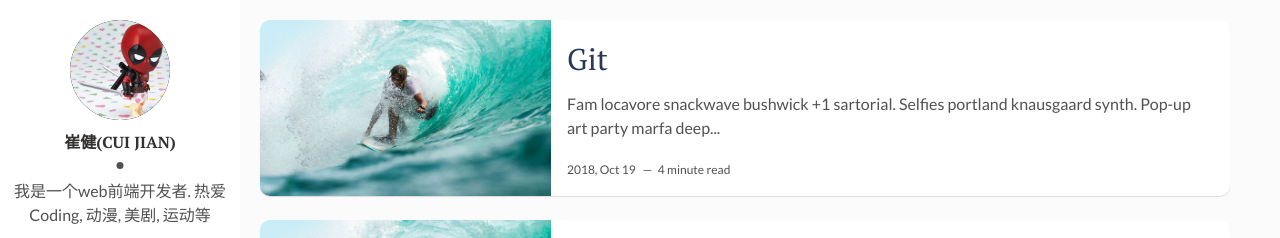
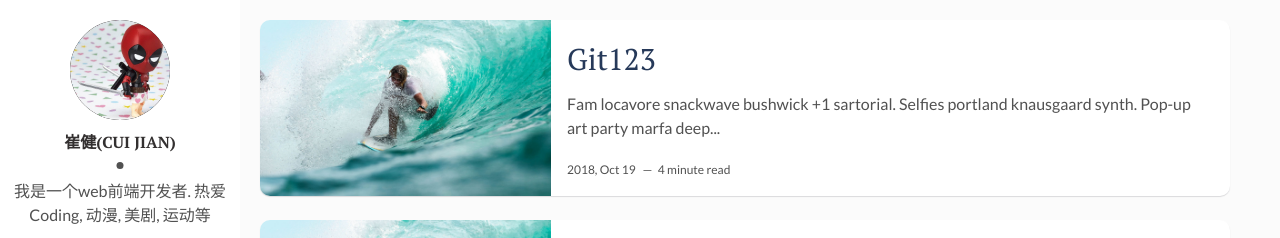
Before and after one commit to cuijian-dexter/cuijian-dexter.github.io, a Jekyll site: the page built from index.html, in a window 1280 px wide and 900 px high. Shown: the top 238 px of the window. Built offline with Jekyll 4.4.1, drawn with Linux system fonts in a browser that asks for light colours; the list of posts is cut into pages by our own code.

Commit message:
代码升级

```diff
--- a/_config.yml
+++ b/_config.yml
@@ -4,7 +4,7 @@
   line in _config.yml. It will appear in your document head meta (for
   Google search results) and in your feed.xml site description.
 permalink: ':title/'
-baseurl: "/" # the subpath of your site, e.g. /blog
+baseurl: "" # the subpath of your site, e.g. /blog
 url: "" # the base hostname & protocol for your site, e.g. http://example.com
 site-twitter: #if your site has a twitter account, enter it here
 
--- a/_includes/head.html
+++ b/_includes/head.html
@@ -69,10 +69,10 @@
 	<meta http-equiv="X-UA-Compatible" content="IE=edge">
 	<meta name="viewport" content="width=device-width, initial-scale=1, maximum-scale=1">
 	<meta property="og:image" content="">
-	<link rel="shortcut icon" href="{{ "/assets/img/favicon/favicon2.ico" | prepend: site.baseurl }}" type="image/x-icon">
-	<link rel="apple-touch-icon" href="{{ "/assets/img/author.jpg" | prepend: site.baseurl }}">
-	<link rel="apple-touch-icon" sizes="72x72" href="{{ "/assets/img/author.jpg" | prepend: site.baseurl }}">
-	<link rel="apple-touch-icon" sizes="144x144" href="{{ "/assets/img/author.jpg" | prepend: site.baseurl }}">
+	<link rel="shortcut icon" href="{{ "assets/img/favicon/favicon2.ico" | prepend: site.baseurl }}" type="image/x-icon">
+	<link rel="apple-touch-icon" href="{{ "assets/img/author.jpg" | prepend: site.baseurl }}">
+	<link rel="apple-touch-icon" sizes="72x72" href="{{ "assets/img/author.jpg" | prepend: site.baseurl }}">
+	<link rel="apple-touch-icon" sizes="144x144" href="{{ "assets/img/author.jpg" | prepend: site.baseurl }}">
 	<!-- Chrome, Firefox OS and Opera -->
 	<meta name="theme-color" content="#263959">
 	<!-- Windows Phone -->
@@ -83,7 +83,7 @@
 	<link href="https://fonts.googleapis.com/css?family=PT+Serif:400,700" rel="stylesheet">
 	<link href="https://fonts.googleapis.com/css?family=Lato:300,400,700" rel="stylesheet">
 	<!-- Font Awesome -->
-	<link rel="stylesheet" href="{{ "/assets/fonts/font-awesome/css/font-awesome.min.css" | prepend: site.baseurl }}">
+	<link rel="stylesheet" href="{{ "assets/fonts/font-awesome/css/font-awesome.min.css" | prepend: site.baseurl }}">
 	<!-- Styles -->
-	<link rel="stylesheet" href="{{ "/assets/css/main.css" | prepend: site.baseurl }}">
+	<link rel="stylesheet" href="{{ "assets/css/main.css" | prepend: site.baseurl }}">
 </head>
--- a/_posts/2018-10-19-test.markdown
+++ b/_posts/2018-10-19-test.markdown
@@ -1,6 +1,6 @@
 ---
 layout: post
-title: Git
+title: Git123
 date: 2018-10-19 17:32:20 +0300
 description: You’ll find this post in your `_posts` directory. Go ahead and edit it and re-build the site to see your changes. # Add post description (optional)
 img: i-rest.jpg # Add image post (optional)
--- a/index.html
+++ b/index.html
@@ -4,7 +4,7 @@
 {% for post in paginator.posts %}
 <article class="post">
   {% if post.img %}
-    <a class="post-thumbnail" style="background-image: url({{"/assets/img/" | prepend: site.baseurl | append : post.img}})" href="{{post.url | prepend: site.baseurl}}"></a>
+    <a class="post-thumbnail" style="background-image: url({{"assets/img/" | prepend: site.baseurl | append : post.img}})" href="{{post.url | prepend: site.baseurl}}"></a>
   {% else %}
   {% endif %}
   <div class="post-content">
```
